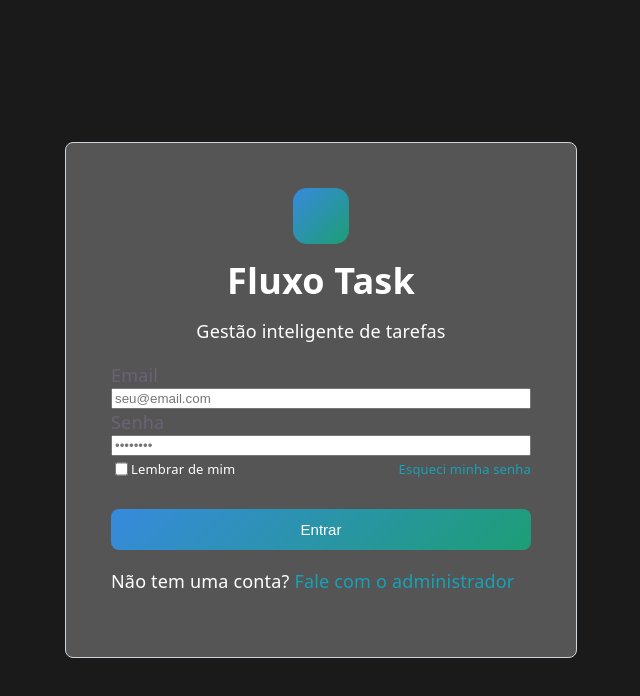
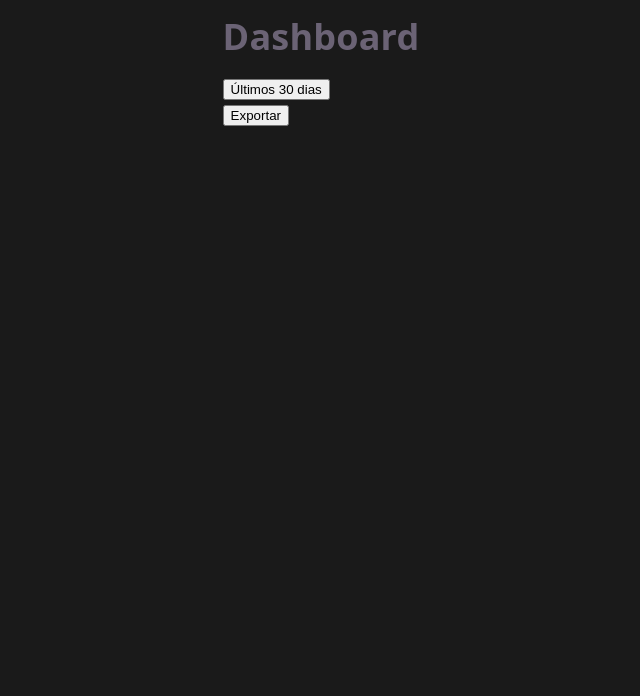
Before and after one commit to eliseu-daniel/fluxo-task-front, a React (Vite) app: page / in a window 1280 px wide. Shown: the top 696 px of the page, without its empty margins (319-959 px from the left). Built offline with nearby package versions, Linux system fonts and the light colour scheme.

Commit message:
feat: add Dashboard page and Buttons component; update App structure

```diff
--- a/src/App.tsx
+++ b/src/App.tsx
@@ -1,11 +1,13 @@
 import '@/scss/App.scss'
-import Login from './pages/login'
+import Login from '@/pages/login'
+import Dashboard from '@/pages/dashboard'
 
 function App() {
 
   return (
     <div className='appContainer'>
-      <Login />
+      {/* <Login /> */}
+      <Dashboard />
     </div>
   )
 }
--- /dev/null
+++ b/src/components/Buttons.tsx
@@ -0,0 +1,14 @@
+interface ButtonsProps {
+  text: string;
+  className?: string;
+  icon?: string;
+}
+
+export default function Buttons({ text, className, icon }: ButtonsProps) {
+  return (
+    <div className={className || ''}>
+      <span className={className || ''}>{icon}</span>
+      <button>{text}</button>
+    </div>
+  );
+}
--- /dev/null
+++ b/src/pages/dashboard.tsx
@@ -0,0 +1,20 @@
+import Buttons from '@/components/Buttons'
+import '@/scss/dashboard.scss'
+
+export default function Dashboard() {
+  return (
+    <div className='dashboardContainer'>
+      <div className='dashboardHeader'>
+        <h1>Dashboard</h1>
+        <div className='dashboardHeaderButtons'>
+          <Buttons text='Últimos 30 dias'
+            className='dashboardHeaderButton'
+           />
+          <Buttons text='Exportar'
+            className='dashboardHeaderButton'
+           />
+        </div>
+      </div>
+    </div>
+  );
+}
--- a/src/scss/index.scss
+++ b/src/scss/index.scss
@@ -36,7 +36,7 @@
     /* Bordas */
     --color-border-primary: #DEE2E6;
     --color-border-secondary: #CED4DA;
-    --color-border-tertiary: #AFRG92;
+    --color-border-tertiary: #ced4da3d;
 
     /* Texto */
     --color-text-primary: #1A1A1A;
--- a/src/scss/login.scss
+++ b/src/scss/login.scss
@@ -39,6 +39,23 @@
 .loginForm {
   display: flex;
   flex-direction: column;
+  gap: 5px;
+
+  label{
+    color: var(--color-text-white);
+    text-align: left;
+    margin-bottom: 0.5rem;
+    font-size: 14px;
+    margin: 0;
+  }
+
+  input{
+    background-color: var(--color-border-gray);
+    border: 0.5px solid var(--color-border-tertiary);
+    padding: 12px;
+    border-radius: var(--border-radius-md);
+    color: var(--color-text-tertiary);
+  }
 
   button {
     width: 100%;
@@ -71,11 +88,6 @@
       cursor: pointer;
       color: var(--color-text-white);
     }
-
-    input {
-      color: var(--color-text-info);
-      text-decoration: none;
-    }
   }
 
   a {
```
Also changed, not shown: src/components/OverviewCards.tsx (added, +24 -0 lines), src/components/Widget.tsx (added, +12 -0 lines), src/scss/dashboard.scss (added).
